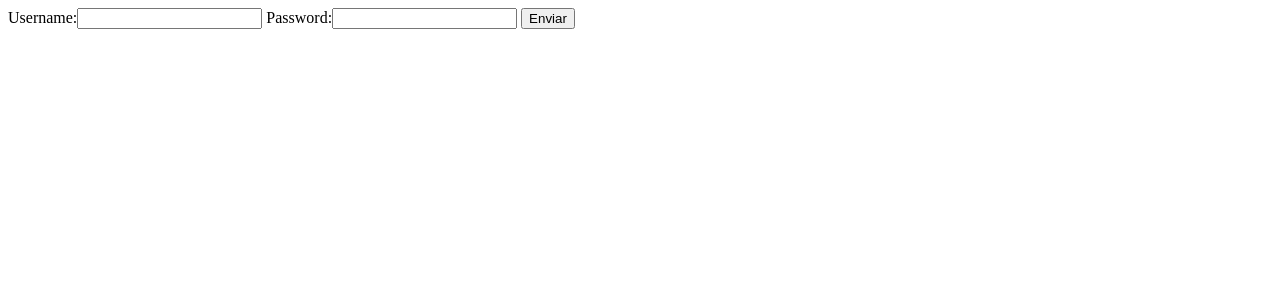
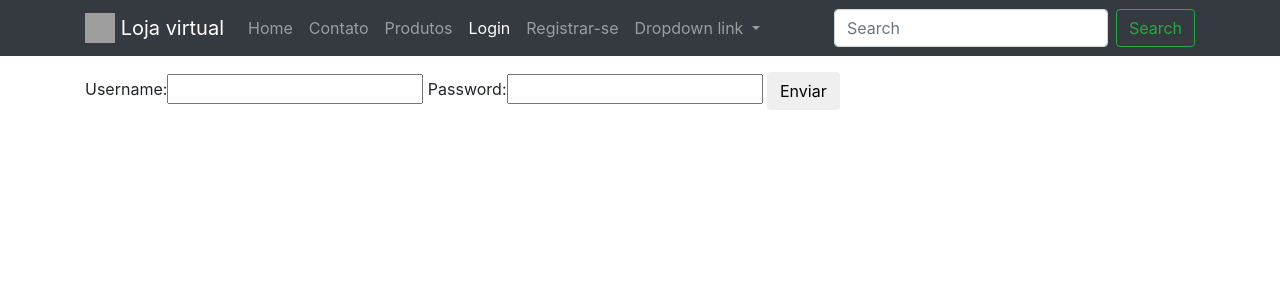
Before and after one commit to toticavalcanti/django_ecommerce, a Django app: page /login/ in a window 1280 px wide. Shown: the top 300 px of the page. Run offline with Django 3.2, Linux system fonts and the light colour scheme; some libraries are stand-ins or nearby versions; grey boxes are pictures that could not be loaded.

Commit message:
bootstrap integration

```diff
--- a/products/templates/products/detail.html
+++ b/products/templates/products/detail.html
@@ -1,7 +1,7 @@
 {% extends "base.html" %}
 
 {% block content %}
-<div class='container'>
+
     <div class='row'>
         <div class='col'>
             <h1>{{ object.title }}</h1>
@@ -13,5 +13,5 @@
             {% endif %}
         </div>
     </div>
-</div>
+
 {% endblock content %}
--- a/products/templates/products/list.html
+++ b/products/templates/products/list.html
@@ -1,6 +1,6 @@
 {% extends "base.html" %}
 {% block content %}
-    <div class='container'>
+
     <div class='row'>
         {% for obj in object_list %}
             <div class='col'>
@@ -15,5 +15,5 @@
             {% endif%}
         {% endfor%}
     </div>
-    </div>
+
 {% endblock content %}
--- a/templates/auth/login.html
+++ b/templates/auth/login.html
@@ -1,5 +1,8 @@
+{% extends "base.html" %}
+{% block content %}
 <form method='POST'>
     {% csrf_token %}
     {{ form }}
     <button type='submit' class='btn btn-default'>Enviar</button>
 </form>
+{% endblock %}
--- a/templates/auth/register.html
+++ b/templates/auth/register.html
@@ -1,5 +1,8 @@
+{% extends "base.html" %}
+{% block content %}
 <form method='POST'>
     {% csrf_token %}
     {{ form }}
     <button type='submit' class='btn btn-default'>Enviar</button>
 </form>
+{% endblock %}
--- a/templates/base.html
+++ b/templates/base.html
@@ -3,6 +3,7 @@
 <!doctype html>
 
 <html lang="en">
+
     <head>
         <!-- Required meta tags -->
         <meta charset="utf-8">
@@ -11,9 +12,14 @@
         {% include 'base/css.html' %}
         {% block base_head %}{% endblock base_head %}
     </head>
+
     <body>
         {% include 'base/navbar.html' with nome_da_marca='Loja virtual' %}
+        <div class='container'>
             {% block content %} {% endblock %}
+        </div>
         {% include 'base/js.html' %}
+
     </body>
+
 </html>
--- a/templates/base/navbar.html
+++ b/templates/base/navbar.html
@@ -1,4 +1,3 @@
-
 {% url 'home' as home_url %}
 {% url 'contact' as contact_url %}
 {% url 'products:list' as products_list_url %}
@@ -6,7 +5,14 @@
 {% url 'logout' as logout_url %}
 {% url 'register' as register_url %}
 <nav class="navbar navbar-expand-lg navbar-dark bg-dark mb-3">
-  <a class="navbar-brand" href="{{ home_url }}">{% if nome_da_marca %} {{ nome_da_marca }} {% else %} C&oacute;digo Fluente eCommerce {% endif %}</a>
+  <div class='container'>
+    <a class="navbar-brand" href="{{ home_url }}">
+      <img src="https://getbootstrap.com/docs/4.0/assets/brand/bootstrap-solid.svg" width="30" height="30" class="d-inline-block align-top" alt="">
+      {% if nome_da_marca %}
+      {{ nome_da_marca }}
+      {% else %} C&oacute;digo Fluente eCommerce
+      {% endif %}
+    </a>
     <button class="navbar-toggler" type="button" data-toggle="collapse" data-target="#navbarNav" aria-controls="navbarNav" aria-expanded="false" aria-label="Toggle navigation">
       <span class="navbar-toggler-icon"></span>
     </button>
@@ -33,10 +39,21 @@
           <a class="nav-link" href="{{ register_url }}">Registrar-se</a>
         </li>
       {% endif %}
+        <li class="nav-item dropdown">
+          <a class="nav-link dropdown-toggle" href="#" id="navbarDropdownMenuLink" data-toggle="dropdown" aria-haspopup="true" aria-expanded="false">
+          Dropdown link
+          </a>
+          <div class="dropdown-menu" aria-labelledby="navbarDropdownMenuLink">
+          <a class="dropdown-item" href="#">Action</a>
+          <a class="dropdown-item" href="#">Another action</a>
+          <a class="dropdown-item" href="#">Something else here</a>
+          </div>
+        </li>
       </ul>
       <form class="form-inline my-2 my-lg-0">
         <input class="form-control mr-sm-2" type="search" placeholder="Search" aria-label="Search">
         <button class="btn btn-outline-success my-2 my-sm-0" type="submit">Search</button>
       </form>
     </div>
+  </div><!--fim container-->
 </nav>
```
Also changed, not shown: templates/home_page.html (+7 -7 lines). Lines whose indentation alone changed are shown as unchanged.
